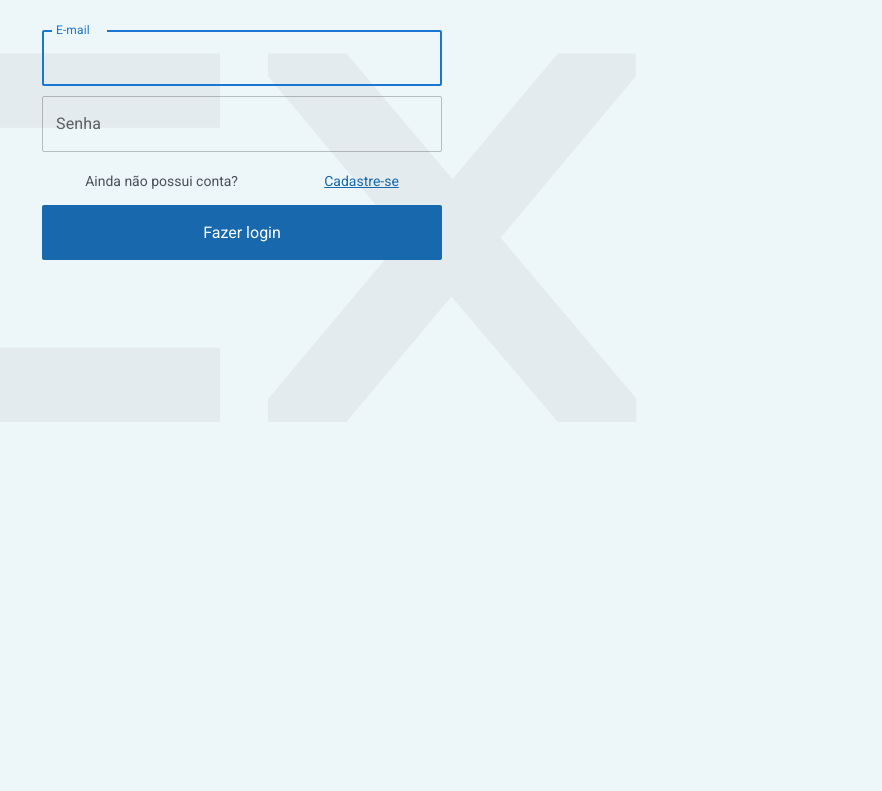
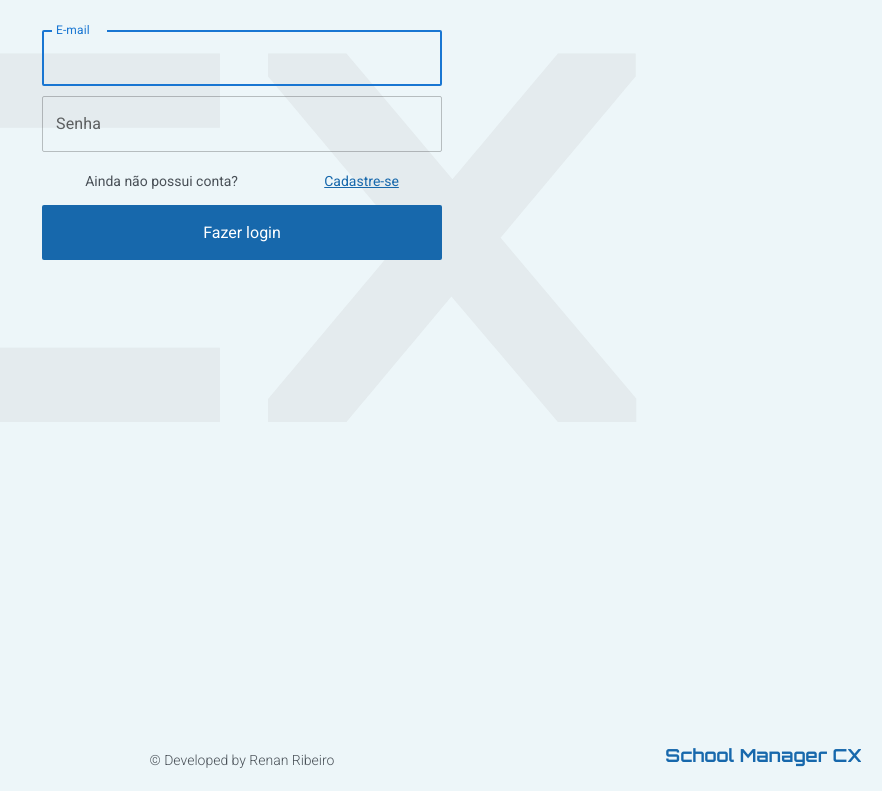
Before and after one commit to renandcr/school_manager_interface, a React (Create React App) app: page /home-screen in a window 1280 px wide. Shown: the part 175-966 px from the top of the page, without its empty margins (398-1280 px from the left). Before the commit the page ends 800 px from the top, so only its background shows below. Built offline with nearby package versions, Linux system fonts and the light colour scheme.

Commit message:
feat: Desenvolver componente Footer.

```diff
--- /dev/null
+++ b/src/components/Footer/index.tsx
@@ -0,0 +1,20 @@
+import { FooterLogoContainer, FooterContainer } from "./style";
+import * as React from "react";
+
+const Footer = () => {
+  return (
+    <FooterContainer>
+      <FooterLogoContainer>
+        <a href="">
+          <span>School Manager CX</span>
+        </a>
+      </FooterLogoContainer>
+      <div className="middle_box">
+        <span>&copy; Developed by Renan Ribeiro</span>
+      </div>
+      <div className="empty_box"></div>
+    </FooterContainer>
+  );
+};
+
+export default Footer;
--- /dev/null
+++ b/src/components/Footer/style.ts
@@ -0,0 +1,46 @@
+import { LogoContainer } from "../Header/style";
+import styled from "styled-components";
+
+export const FooterContainer = styled.footer`
+  display: flex;
+  flex-direction: column;
+  width: 100%;
+  div {
+    display: flex;
+    align-items: flex-end;
+    padding: 20px;
+    @media only screen and (min-width: 768px) {
+      width: 33%;
+    }
+  }
+  span {
+    font-size: 14px;
+  }
+  .empty_box {
+    display: none;
+
+    @media only screen and (min-width: 768px) {
+      display: flex;
+    }
+  }
+  .middle_box {
+    justify-content: center;
+  }
+
+  @media only screen and (min-width: 768px) {
+    flex-direction: row-reverse;
+  }
+`;
+
+export const FooterLogoContainer = styled(LogoContainer)`
+  justify-content: center;
+  a {
+    span {
+      font-size: 18px;
+    }
+  }
+
+  @media only screen and (min-width: 768px) {
+    justify-content: flex-end;
+  }
+`;
--- a/src/pages/HomeScreen/index.tsx
+++ b/src/pages/HomeScreen/index.tsx
@@ -3,7 +3,9 @@ import RegistrationForm from "../../components/RegistrationForm";
 import BackgroundLogo from "../../components/BackgroundLogo";
 import LoginForm from "../../components/LoginForm";
 import Header from "../../components/Header";
+import Footer from "../../components/Footer";
 import * as React from "react";
+import { FooterContainer } from "../../components/Footer/style";
 
 const HomeScreen = () => {
   const [showRegistrationForm, setShowRegistrationForm] = React.useState(false);
@@ -24,6 +26,7 @@ const HomeScreen = () => {
           />
         </HomeScreenContainer>
       </MainHomeScreenContainer>
+      <Footer />
     </>
   );
 };
--- a/src/pages/HomeScreen/style.ts
+++ b/src/pages/HomeScreen/style.ts
@@ -4,6 +4,7 @@ export const MainHomeScreenContainer = styled.main`
   display: flex;
   flex-direction: column;
   align-items: center;
+  height: 100vh;
 `;
 
 export const HomeScreenContainer = styled.section`
--- a/src/styles/global.js
+++ b/src/styles/global.js
@@ -9,7 +9,6 @@ export const GlobalStyle = createGlobalStyle`
         color: #495057;
     }
     body{
-        min-height: 100vh;
         background-color: #edf6f9;
     }
     button{
```
